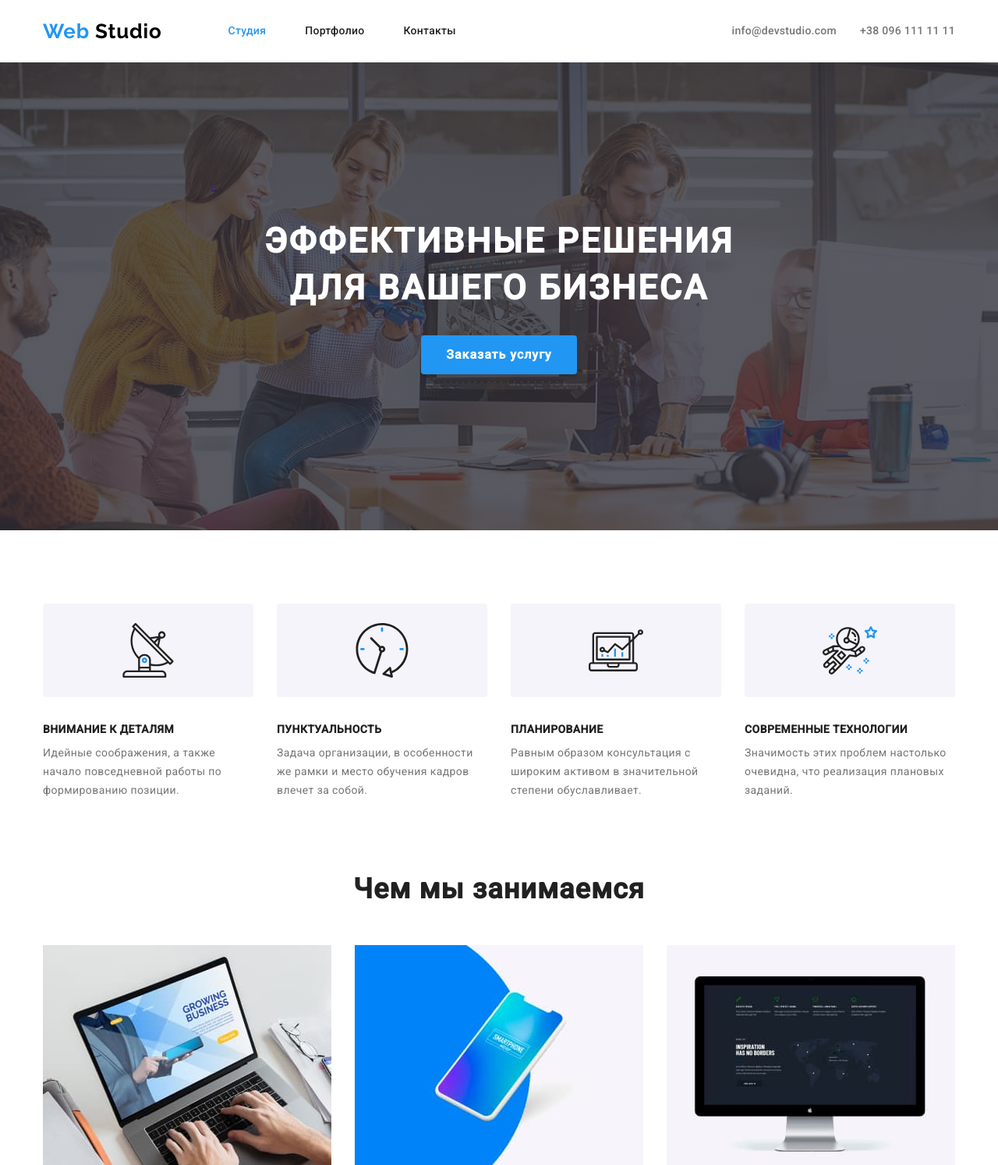
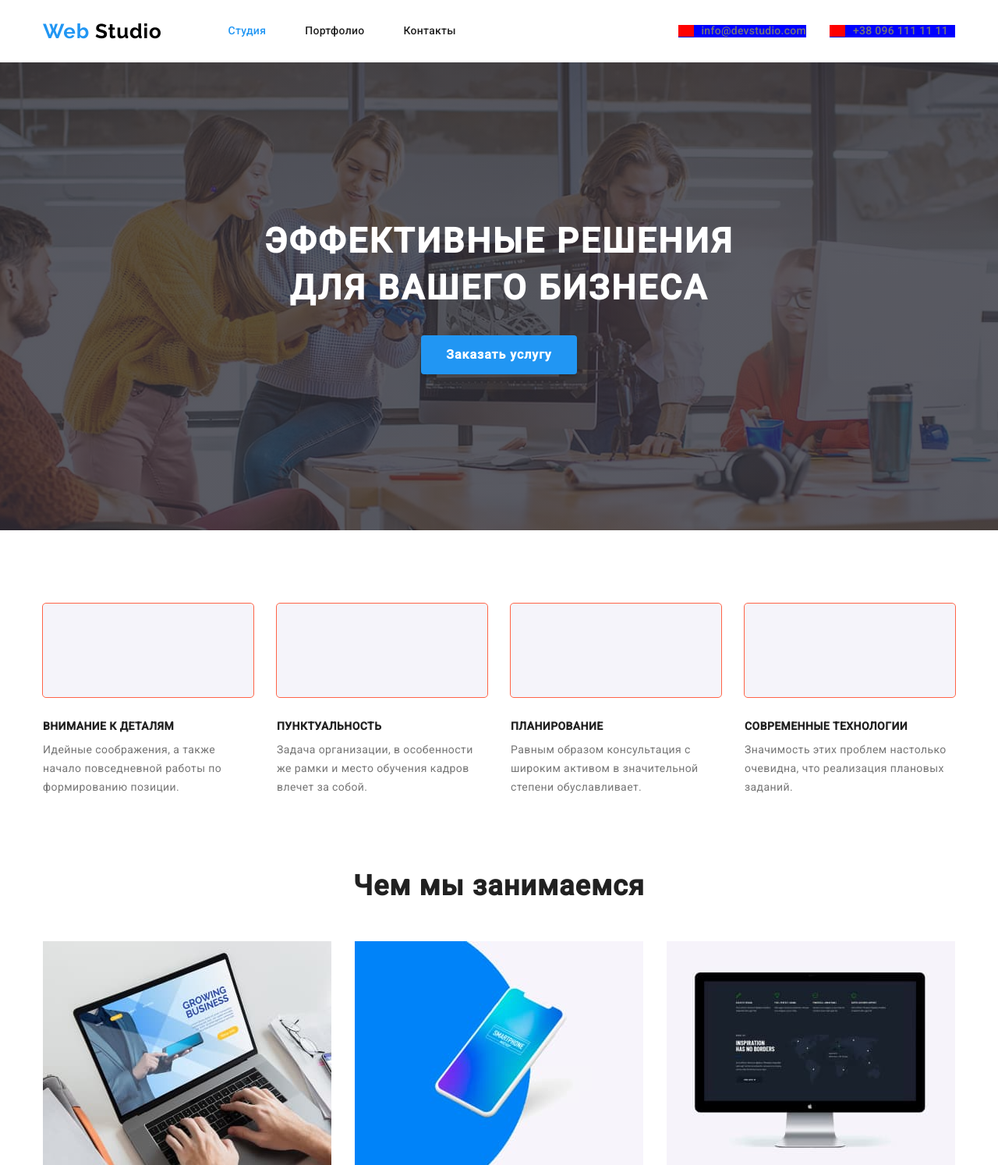
Before and after one commit to gureiv/goit-markup-hw-04, a plain HTML site: page index.html in a window 1280 px wide. Shown: the top 1494 px of the page at 78% size. Drawn offline with nearby package versions, Linux system fonts and the light colour scheme.

Commit message:
оформление

```diff
--- a/index.html
+++ b/index.html
@@ -33,10 +33,12 @@
             </li>
           </ul>
           <address class="contacs">
-            <a href="mailto:info@devstudio.com " class="contac"
+            <a href="mailto:info@devstudio.com " class="contac mail-contact"
               >info@devstudio.com</a
             >
-            <a href="tel:+380961111111" class="contac">+38 096 111 11 11</a>
+            <a href="tel:+380961111111" class="contac tel-contact"
+              >+38 096 111 11 11</a
+            >
           </address>
         </nav>
       </div>
@@ -51,47 +53,28 @@
       <section class="section">
         <div class="container">
           <ul class="info-main main-conteiner">
-            <li class="info-li">
-              <img
-                src="./img/antenna1.svg"
-                class="idea"
-                alt="антенна"
-                width="70"
-              />
+            <li class="info-li icon-antenna">
               <h3 class="quality">Внимание к деталям</h3>
               <p class="text">
                 Идейные соображения, а также начало повседневной работы по
                 формированию позиции.
               </p>
             </li>
-            <li class="info-li">
-              <img src="./img/clock1.svg" class="idea" alt="часы" width="70" />
+            <li class="info-li icon-clock">
               <h3 class="quality">Пунктуальность</h3>
               <p class="text">
                 Задача организации, в особенности же рамки и место обучения
                 кадров влечет за собой.
               </p>
             </li>
-            <li class="info-li">
-              <img
-                src="./img/diagram1.svg"
-                class="idea"
-                alt="диаграмма"
-                width="70"
-              />
+            <li class="info-li icon-diagram">
               <h3 class="quality">Планирование</h3>
               <p class="text">
                 Равным образом консультация с широким активом в значительной
                 степени обуславливает.
               </p>
             </li>
-            <li class="info-li">
-              <img
-                src="./img/astronaut1.svg"
-                class="idea"
-                alt="астронафт"
-                width="70"
-              />
+            <li class="info-li icon-austronault">
               <h3 class="quality">Cовременные технологии</h3>
               <p class="text">
                 Значимость этих проблем настолько очевидна, что реализация
--- a/main.css
+++ b/main.css
@@ -150,12 +150,32 @@ h3 {
   margin-left: 30px;
 }
 .contac {
+  display: inline-flex;
+  align-items: center;
+  min-width: 161px;
+  height: 16px;
+  background-color: blue;
   font-weight: 500;
   font-size: 14px;
   line-height: 1.14;
   letter-spacing: 0.02em;
   font-style: normal;
   color: var(--text-color);
+  cursor: pointer;
+}
+.contac::before {
+  content: "";
+  width: 20px;
+  height: 15px;
+  background-color: red;
+  margin-right: 10px;
+  background-size: contain;
+}
+.mail-contact {
+  background-image: url();
+}
+.tel-contact {
+  background-image: url();
 }
 .contac:hover,
 .contac:focus {
@@ -176,6 +196,30 @@ h3 {
 .info-li {
   display: block;
   width: 270px;
+}
+.info-li::before {
+  content: "";
+  display: block;
+  height: 120px;
+  outline: 1px solid tomato;
+  border-radius: 4px;
+  margin-bottom: 30px;
+  background: #f5f4fa;
+  background-repeat: no-repeat;
+  background-size: contain;
+  background-position: center;
+}
+.icon-antenna::before {
+  background-image: url();
+}
+.icon-clock {
+  background-image: url();
+}
+.icon-diagram {
+  background-image: url();
+}
+.icon-austronault {
+  background-image: url();
 }
 .info-li + .info-li {
   margin-left: 30px;
```
